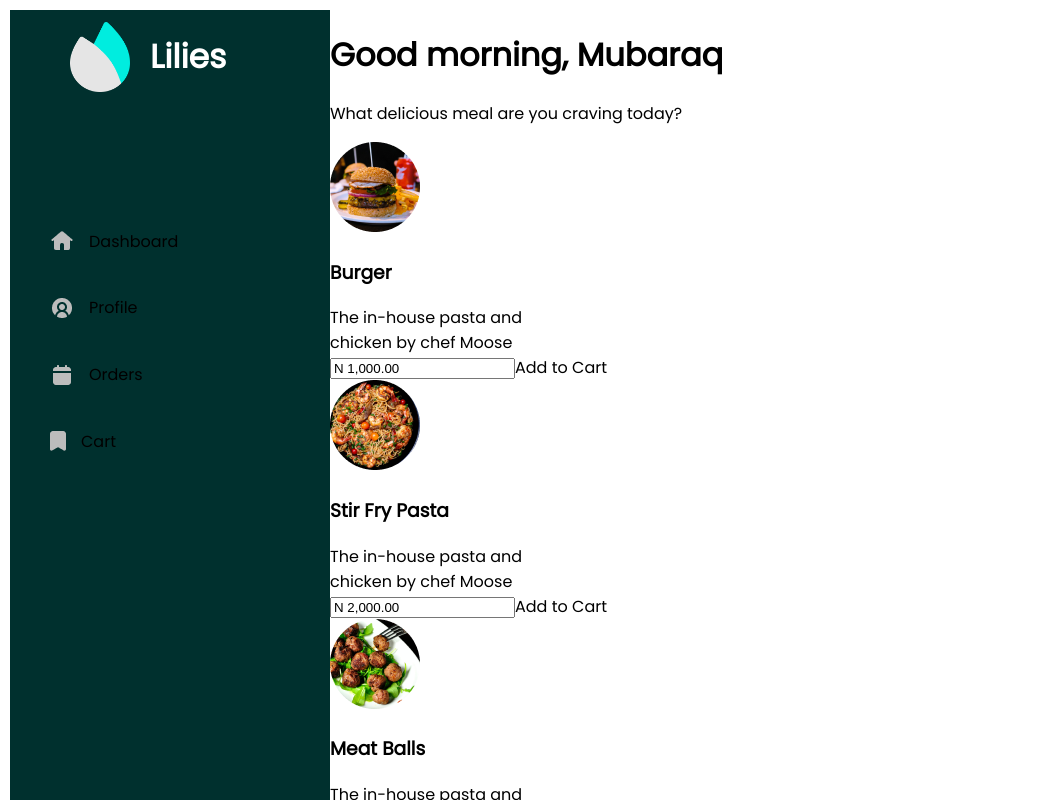
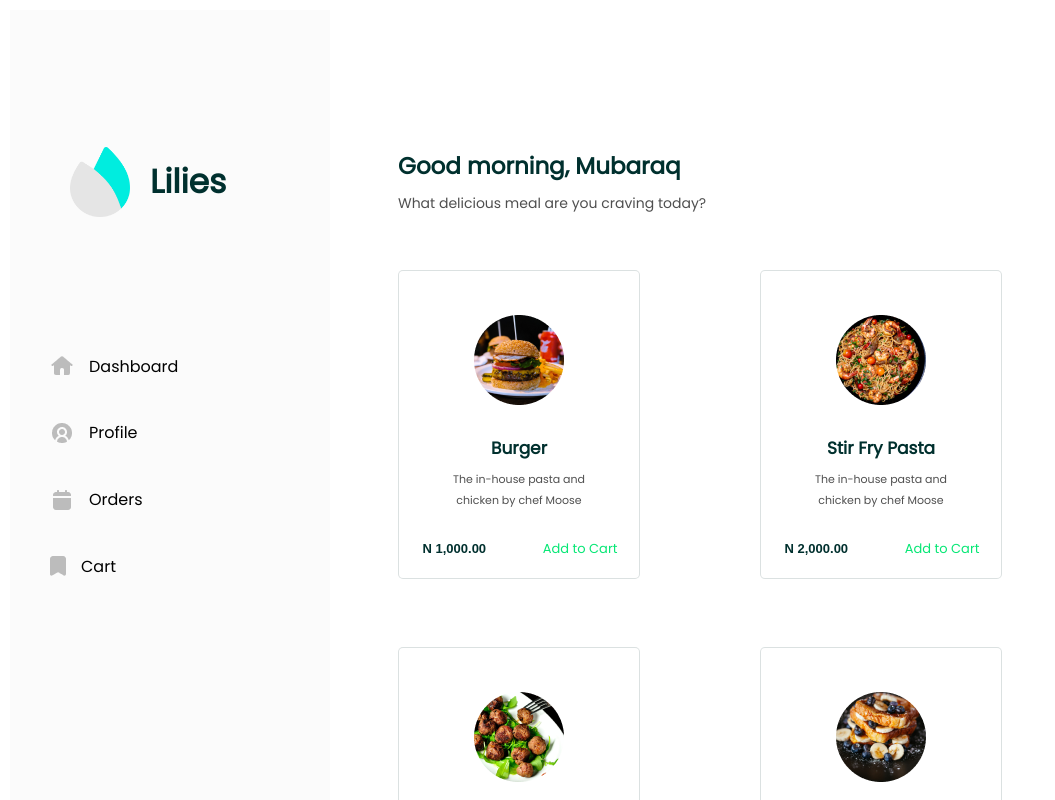
Before and after one commit to MubarakMKay/Food-App, a React (Create React App) app: page /dashboard in a window 1280 px wide. Shown: the top 800 px of the page, without its empty margins (0-1055 px from the left). Built offline with nearby package versions, Linux system fonts and the light colour scheme.

Commit message:
modified:   src/Components/Dashboard/DashboardOriginal.js 	modified:   src/Components/General/DashboardMain.js 	deleted:    src/Components/General/Item.js 	new file:   src/Components/General/Items.js 	modified:   src/Styles/Dashboard.css

```diff
--- a/src/Components/Dashboard/DashboardOriginal.js
+++ b/src/Components/Dashboard/DashboardOriginal.js
@@ -6,7 +6,7 @@ const DashboardOriginal = () => {
     return (
         <div className="dashboardOriginal">
             <DashboardSidebar />
-            <div className="dashBoardOriginalOthers">
+            <div className="dashboardOriginalOthers">
                 <DashboardHeader />
                 <DashboardMain />
             </div>
--- a/src/Components/General/DashboardMain.js
+++ b/src/Components/General/DashboardMain.js
@@ -1,9 +1,9 @@
-import Item from "./Item";
+import Items from "./Items";
 
 const DashboardMain = () => {
     return (
         <div className="dashboardMain">
-            <Item />
+            <Items />
         </div>
      );
 }
--- a/src/Components/General/Item.js
+++ /dev/null
@@ -1,69 +0,0 @@
-import Image1 from '../../Assets/Item1.png'
-import Image2 from '../../Assets/Item2.png'
-import Image3 from '../../Assets/Item3.png'
-import Image4 from '../../Assets/Item4.png'
-import Image5 from '../../Assets/Item5.png'
-
-const Item = (props) => {
-    return (
-        <div className="item">
-            <div className="itemImage">
-                <img src={Image1} alt="" className='itemImg'/>
-            </div>
-            <div className="itemDetails">
-                <h3 className="itemName">Burger</h3>
-                <span className="itemDescription">The in-house pasta and<br />chicken by chef Moose</span>
-            </div>
-            <div className="itemOthers">
-                <input type="text" name="Currency" id="" value="N 1,000.00"/>
-                <span>Add to Cart</span>
-            </div>
-            <div className="itemImage">
-                <img src={Image2} alt="" className='itemImg'/>
-            </div>
-            <div className="itemDetails">
-                <h3 className="itemName">Stir Fry Pasta</h3>
-                <span className="itemDescription">The in-house pasta and<br />chicken by chef Moose</span>
-            </div>
-            <div className="itemOthers">
-                <input type="text" name="Currency" id="" value="N 2,000.00"/>
-                <span>Add to Cart</span>
-            </div>
-            <div className="itemImage">
-                <img src={Image3} alt="" className='itemImg'/>
-            </div>
-            <div className="itemDetails">
-                <h3 className="itemName">Meat Balls</h3>
-                <span className="itemDescription">The in-house pasta and<br />chicken by chef Moose</span>
-            </div>
-            <div className="itemOthers">
-                <input type="text" name="Currency" id="" value="N 3,000.00"/>
-                <span>Add to Cart</span>
-            </div>
-            <div className="itemImage">
-                <img src={Image4} alt="" className='itemImg'/>
-            </div>
-            <div className="itemDetails">
-                <h3 className="itemName">Bread and Plantain</h3>
-                <span className="itemDescription">The in-house pasta and<br />chicken by chef Moose</span>
-            </div>
-            <div className="itemOthers">
-                <input type="text" name="Currency" id="" value="N 4,000.00"/>
-                <span>Add to Cart</span>
-            </div>
-            <div className="itemImage">
-                <img src={Image5} alt="" className='itemImg'/>
-            </div>
-            <div className="itemDetails">
-                <h3 className="itemName">Stir Fry Soup</h3>
-                <span className="itemDescription">The in-house pasta and<br />chicken by chef Moose</span>
-            </div>
-            <div className="itemOthers">
-                <input type="text" name="Currency" id="" value="N 5,000.00"/>
-                <span>Add to Cart</span>
-            </div>
-        </div>
-     );
-}
-
-export default Item;
--- /dev/null
+++ b/src/Components/General/Items.js
@@ -0,0 +1,79 @@
+import Image1 from '../../Assets/Item1.png'
+import Image2 from '../../Assets/Item2.png'
+import Image3 from '../../Assets/Item3.png'
+import Image4 from '../../Assets/Item4.png'
+import Image5 from '../../Assets/Item5.png'
+
+const Items = () => {
+    return (
+        <div className="items">
+            <div className="item">
+                <div className="itemImage">
+                    <img src={Image1} alt="" className='itemImg'/>
+                </div>
+                <div className="itemDetails">
+                    <h3 className="itemName">Burger</h3>
+                    <span className="itemDescription">The in-house pasta and<br />chicken by chef Moose</span>
+                </div>
+                <div className="itemOthers">
+                    <input type="text" name="Currency" id="" value="N 1,000.00"/>
+                    <span>Add to Cart</span>
+                </div>
+            </div>
+            <div className="item">
+                <div className="itemImage">
+                    <img src={Image2} alt="" className='itemImg'/>
+                </div>
+                <div className="itemDetails">
+                    <h3 className="itemName">Stir Fry Pasta</h3>
+                    <span className="itemDescription">The in-house pasta and<br />chicken by chef Moose</span>
+                </div>
+                <div className="itemOthers">
+                    <input type="text" name="Currency" id="" value="N 2,000.00"/>
+                    <span>Add to Cart</span>
+                </div>
+            </div>
+            <div className="item">
+                <div className="itemImage">
+                    <img src={Image3} alt="" className='itemImg'/>
+                </div>
+                <div className="itemDetails">
+                    <h3 className="itemName">Meat Balls</h3>
+                    <span className="itemDescription">The in-house pasta and<br />chicken by chef Moose</span>
+                </div>
+                <div className="itemOthers">
+                    <input type="text" name="Currency" id="" value="N 3,000.00"/>
+                    <span>Add to Cart</span>
+                </div>
+            </div>
+            <div className="item">
+                <div className="itemImage">
+                    <img src={Image4} alt="" className='itemImg'/>
+                </div>
+                <div className="itemDetails">
+                    <h3 className="itemName">Bread and Plantain</h3>
+                    <span className="itemDescription">The in-house pasta and<br />chicken by chef Moose</span>
+                </div>
+                <div className="itemOthers">
+                    <input type="text" name="Currency" id="" value="N 4,000.00"/>
+                    <span>Add to Cart</span>
+                </div>
+            </div>
+            <div className="item">
+                <div className="itemImage">
+                    <img src={Image5} alt="" className='itemImg'/>
+                </div>
+                <div className="itemDetails">
+                    <h3 className="itemName">Stir Fry Soup</h3>
+                    <span className="itemDescription">The in-house pasta and<br />chicken by chef Moose</span>
+                </div>
+                <div className="itemOthers">
+                    <input type="text" name="Currency" id="" value="N 5,000.00"/>
+                    <span>Add to Cart</span>
+                </div>
+            </div>
+        </div>
+     );
+}
+
+export default Items;
--- a/src/Styles/Dashboard.css
+++ b/src/Styles/Dashboard.css
@@ -17,8 +17,8 @@
 /* Dashboard Sidebar */
 
 .dashboardSidebar {
-    width: 320px;
-    background-color: #00302E;
+    padding: 125px 25px 0 25px;
+    background-color: #FBFBFB;
     display: flex;
     flex-direction: column;
     row-gap: 112px;
@@ -39,7 +39,7 @@
     font-weight: 700;
     font-size: 33px;
     line-height: 50px;
-    color: #fff;
+    color: #00302E;
 }
 .dashboardSidebarMenu {
     width: 270px;
@@ -67,8 +67,9 @@
 
 .dashboardOriginalOthers {
     width: 100%;
+    padding: 140px 0 0 68px;
     display: flex;
-    flex-direction: row;
+    flex-direction: column;
     justify-content: space-between;
     align-items: flex-start;
 }
@@ -77,8 +78,100 @@
 
 .dashboardHeader {
     width: 100%;
+    padding-bottom: 50px;
     display: flex;
     flex-direction: column;
     justify-content: space-between;
+    /* align-items: center; */
+}
+.dashboardHeaderText {
+    display: flex;
+    flex-direction: column;
+    row-gap: 4px;
+}
+.dashboardHeaderText h1 {
+    font-weight: 600;
+    font-size: 23px;
+    line-height: 33px;
+    color: #00302E;
+    margin: 0;
+}
+.dashboardHeaderText p {
+    font-weight: 400;
+    font-size: 14px;
+    line-height: 33px;
+    color: rgba(0, 0, 0, 0.69);
+    margin: 0;
+}
+
+/* Dashboard Main */
+
+.dashboardMain {
+    width: 100%;
+    display: flex;
+    flex-direction: row;
+    justify-content: flex-start;
+    align-items: flex-start;
+}
+.items {
+    width: 100%;
+    display: flex;
+    flex-direction: row;
+    column-gap: 120px;
+    row-gap: 68px;
+    flex-wrap: wrap;
     align-items: center;
 }
+.item {
+    width: 240px;
+    height: 237px;
+    background-color: rgba(255, 255, 255, 0.83);
+    border: 0.3px solid rgba(0, 48, 46, 0.14);
+    border-radius: 5px;
+    display: flex;
+    flex-direction: column;
+    row-gap: 20px;
+    align-items: center;
+    padding: 44px 0 26px 0;
+}
+.itemDetails {
+    display: flex;
+    flex-direction: column;
+    row-gap: 4px;
+    align-items: center;
+}
+.itemDetails h3 {
+    font-weight: 600;
+    font-size: 17px;
+    line-height: 33px;
+    color: #00302E;
+    margin: 0;
+}
+.itemDetails span {
+    font-weight: 400;
+    font-size: 11px;
+    line-height: 21px;
+    text-align: center;
+    color: rgba(0, 0, 0, 0.69);
+}
+.itemOthers {
+    width: 197px;
+    display: flex;
+    flex-direction: row;
+    justify-content: space-between;
+    align-items: center;
+}
+.itemOthers input {
+    border: 0;
+    width: 70px;
+    font-weight: 700;
+    font-size: 13px;
+    line-height: 33px;
+    color: #00302E;
+}
+.itemOthers span {
+    font-weight: 500;
+    font-size: 13px;
+    line-height: 33px;
+    color: #06E775;
+}
```
